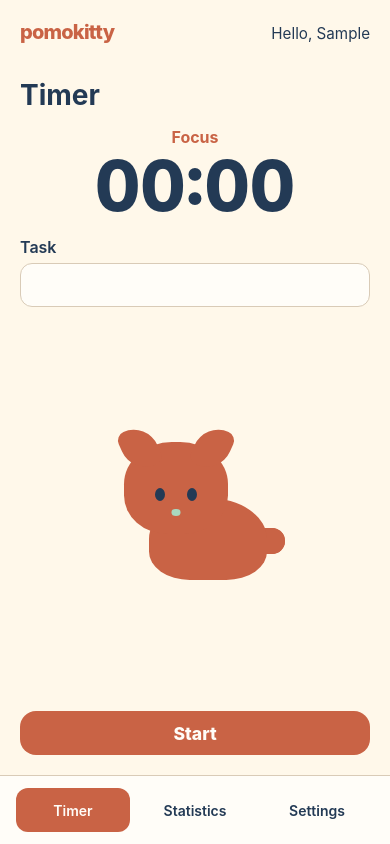
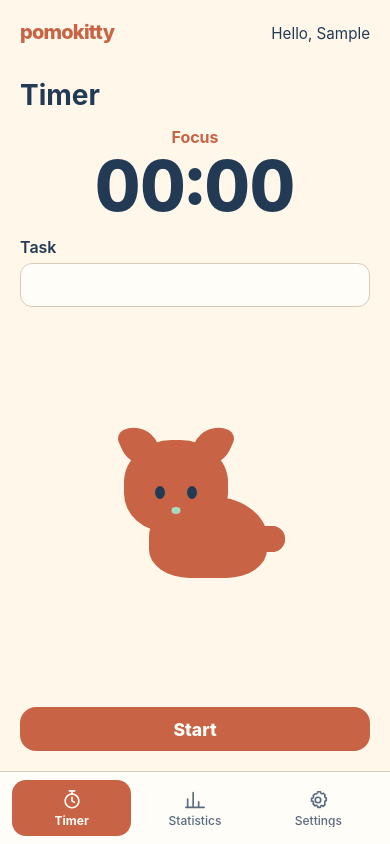
Before and after one commit to pavelnasuta/pomocat, a React (Vite) app: page / in a window 390 px wide. Both pictures are taken after typing "Sample" into the empty fields and a click on the button "Continue". Built offline with nearby package versions, Linux system fonts and the light colour scheme.

Commit message:
feat: add mobile navigation icons

```diff
--- a/src/app/app.css
+++ b/src/app/app.css
@@ -403,23 +403,52 @@ input:focus-visible {
 .bottom-nav {
   display: grid;
   grid-template-columns: repeat(3, minmax(0, 1fr));
-  gap: 8px;
-  padding: 12px 16px max(12px, env(safe-area-inset-bottom));
+  gap: 4px;
+  padding: 8px 12px max(8px, env(safe-area-inset-bottom));
   border-top: 1px solid var(--color-border);
   background: var(--color-surface);
 }
 
 .bottom-nav__button {
-  border-radius: 12px;
-  color: var(--color-dark-blue);
+  display: grid;
+  min-height: 56px;
+  place-items: center;
+  align-content: center;
+  gap: 3px;
+  padding: 5px 4px;
+  border-radius: 14px;
+  color: color-mix(in srgb, var(--color-dark-blue), transparent 25%);
   background: transparent;
-  font-size: 0.875rem;
-  font-weight: 600;
+  font-size: 0.75rem;
+  font-weight: 500;
+  line-height: 1.1;
+}
+
+.bottom-nav__icon {
+  width: 22px;
+  height: 22px;
+  stroke: currentColor;
+  stroke-width: 1.8;
+  stroke-linecap: round;
+  stroke-linejoin: round;
+}
+
+.bottom-nav__label {
+  max-width: 100%;
+  overflow: hidden;
+  text-overflow: ellipsis;
+  white-space: nowrap;
 }
 
 .bottom-nav__button[aria-current='page'] {
   color: var(--color-surface);
   background: var(--color-terracotta);
+  font-weight: 650;
+}
+
+.bottom-nav__button:not([aria-current='page']):hover {
+  color: var(--color-dark-blue);
+  background: color-mix(in srgb, var(--color-terracotta), transparent 92%);
 }
 
 .mascot {
--- a/src/components/BottomNav.tsx
+++ b/src/components/BottomNav.tsx
@@ -10,6 +10,40 @@ interface BottomNavProps {
 }
 
 const navigationSections: NavigationSection[] = ['timer', 'stats', 'settings']
+
+function NavigationIcon({ section }: { section: NavigationSection }) {
+  const commonProps = {
+    'aria-hidden': true,
+    className: 'bottom-nav__icon',
+    'data-testid': `nav-icon-${section}`,
+    fill: 'none',
+    viewBox: '0 0 24 24',
+  }
+
+  if (section === 'timer') {
+    return (
+      <svg {...commonProps}>
+        <circle cx="12" cy="13" r="7.5" />
+        <path d="M12 9v4l2.5 1.5M9 2h6M12 5.5V2" />
+      </svg>
+    )
+  }
+
+  if (section === 'stats') {
+    return (
+      <svg {...commonProps}>
+        <path d="M4 20V11M10 20V4M16 20v-6M2 20h20" />
+      </svg>
+    )
+  }
+
+  return (
+    <svg {...commonProps}>
+      <circle cx="12" cy="12" r="3" />
+      <path d="M19.4 15a1.7 1.7 0 0 0 .34 1.88l.06.06-2.12 2.12-.06-.06A1.7 1.7 0 0 0 15.74 18a1.7 1.7 0 0 0-1.04 1.56V20h-3v-.44A1.7 1.7 0 0 0 10.66 18a1.7 1.7 0 0 0-1.88.34l-.06.06L6.6 16.28l.06-.06A1.7 1.7 0 0 0 7 14.34 1.7 1.7 0 0 0 5.44 13.3H5v-3h.44A1.7 1.7 0 0 0 7 9.26a1.7 1.7 0 0 0-.34-1.88L6.6 7.32 8.72 5.2l.06.06A1.7 1.7 0 0 0 10.66 5a1.7 1.7 0 0 0 1.04-1.56V3h3v.44A1.7 1.7 0 0 0 15.74 5a1.7 1.7 0 0 0 1.88-.34l.06-.06 2.12 2.12-.06.06A1.7 1.7 0 0 0 19.4 8.66a1.7 1.7 0 0 0 1.56 1.04H21v3h-.04a1.7 1.7 0 0 0-1.56 1.04Z" />
+    </svg>
+  )
+}
 
 export function BottomNav({ active, locale, onChange }: BottomNavProps) {
   const { t } = useTranslation(locale)
@@ -24,7 +58,8 @@ export function BottomNav({ active, locale, onChange }: BottomNavProps) {
           aria-current={active === section ? 'page' : undefined}
           onClick={() => onChange(section)}
         >
-          {t(`navigation.${section}`)}
+          <NavigationIcon section={section} />
+          <span className="bottom-nav__label">{t(`navigation.${section}`)}</span>
         </button>
       ))}
     </nav>
```
Also changed, not shown: 1 other file (tests, documents, lock files or other folders).
